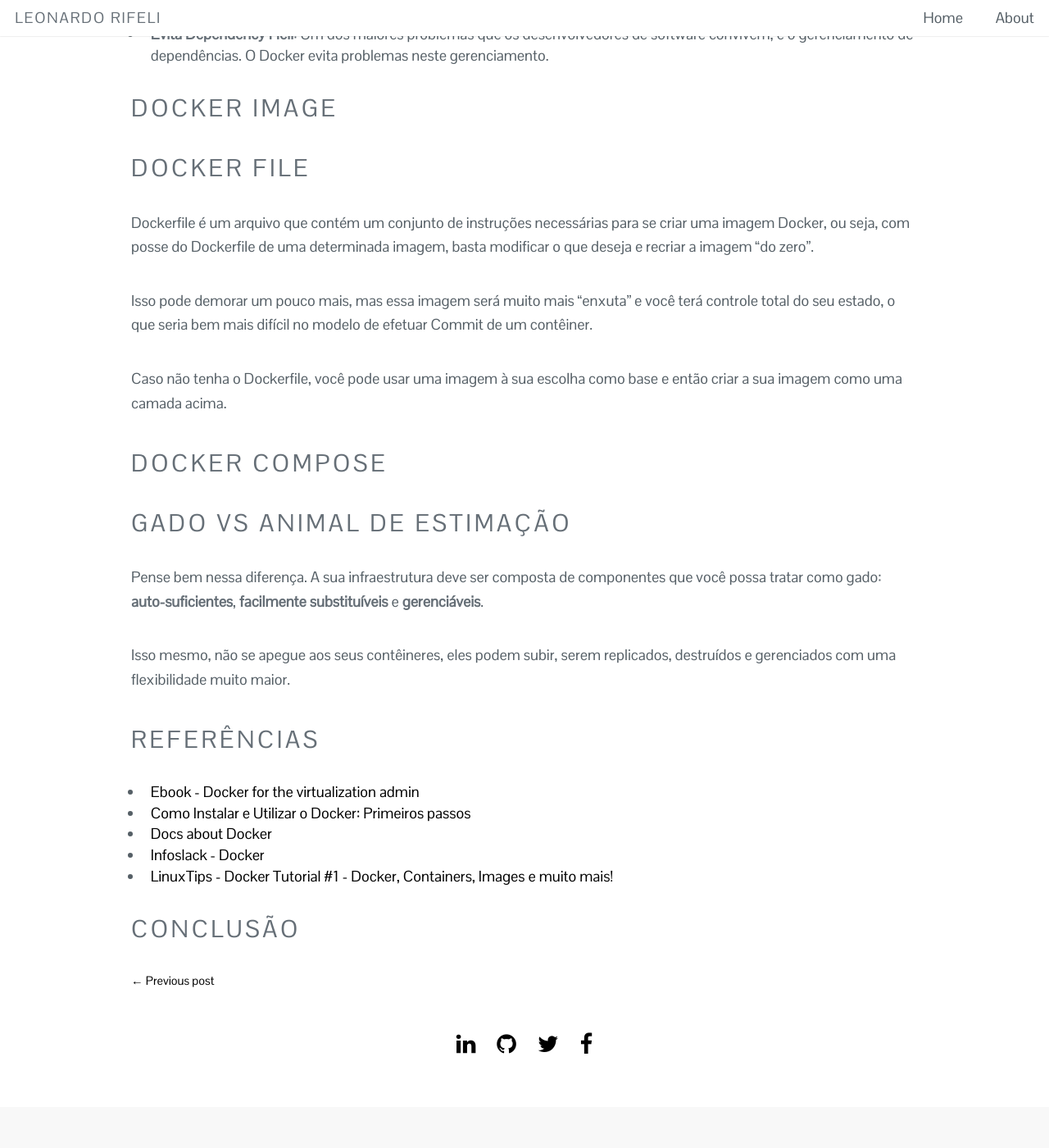
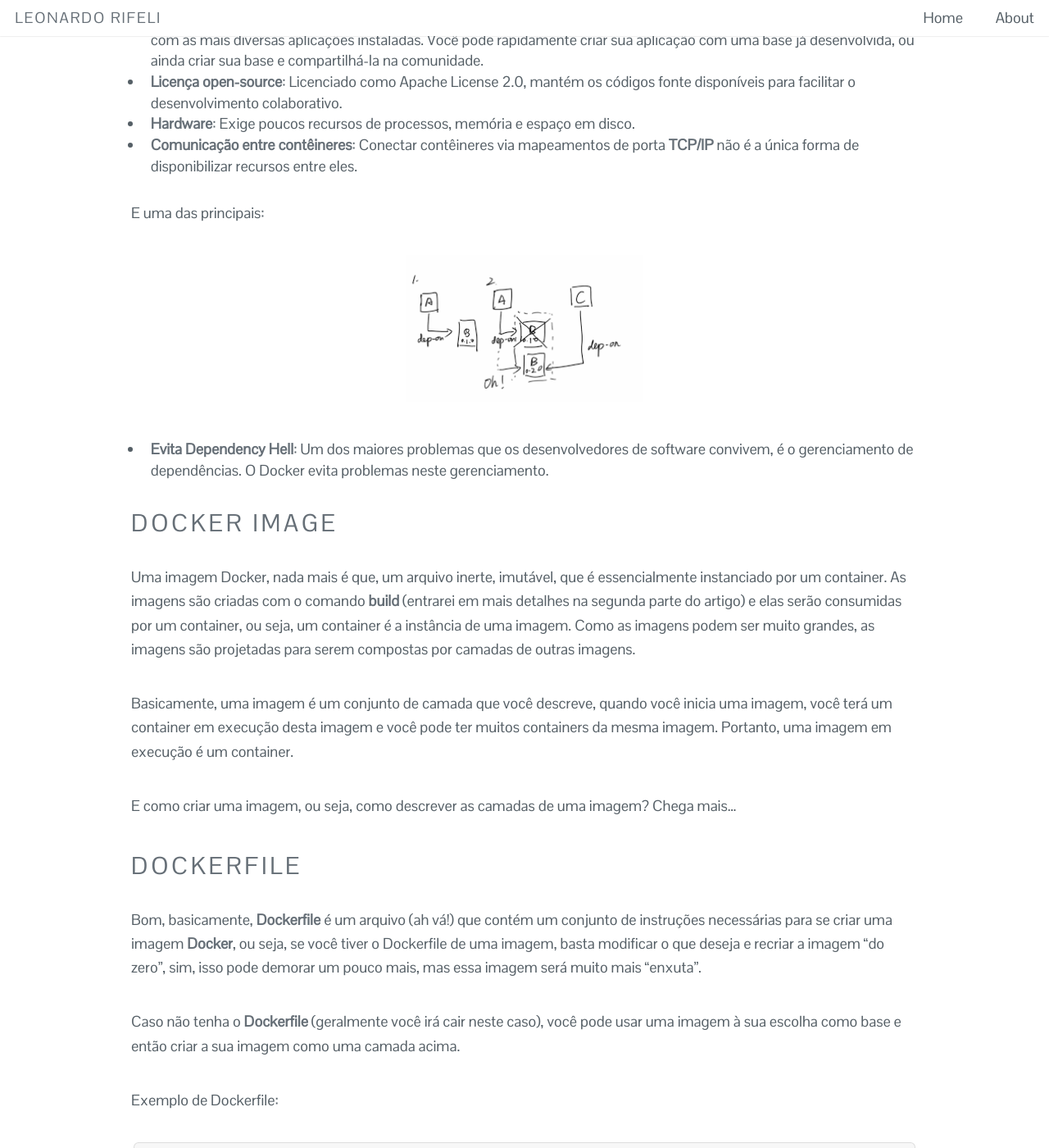
Before and after one commit to leonardorifeli/leonardorifeli-website, a Jekyll site: the page built from _posts/2016-11-05-docker-vamos-falar-sobre-virtualizacao.markdown, in a window 1280 px wide and 1400 px high, scrolled down 5612 px. Shown: the whole window at 82% size. Built offline with Jekyll 4.4.1, drawn with Linux system fonts in a browser that asks for light colours; comment, search, counter and statistics services are not loaded; some of the changed text lies outside the part shown.

Commit message:
Added a new article

````diff
--- a/_posts/2016-11-05-docker-vamos-falar-sobre-virtualizacao.markdown
+++ b/_posts/2016-11-05-docker-vamos-falar-sobre-virtualizacao.markdown
@@ -30,6 +30,8 @@
 Sim, eu fiquei alguns meses sem escrever! Sorry!
 
 Sem ressentimentos pois o assunto deste artigo é muito importante. Falaremos sobre virtualização, isso mesmo. Eu sei que se fôssemos descreve-lo em detalhes, levaríamos longos e diversos artigos. Portanto, o objetivo deste artigo é trazer um "resumão" sobre este assunto. Abordaremos sobre **virtualização tradicional**, **virtualização por contêineres** e apresentarei o **[Docker](https://www.docker.com/)** (caso não o conheça).
+
+O objetivo deste artigo é descrever as teorias por volta do tema, farei um segundo artigo, que será um **na prática** com o Docker.
 
 Sem mais delongas, chega mais que vai ser muito foda!
 
@@ -73,6 +75,13 @@
 
 {:.center}
 ![docker](/img/posts/2016/11/03/docker-system.png){:style="width: 100%;"}
+
+## Tecnologias e ideias utilizadas
+
+Cara, container não é nada novo, Docker surgiu para facilitar o uso deles. Abaixo um resumo de tecnologia e o ano da primeira versão:
+
+{:.center}
+![docker](/img/posts/2016/11/03/technologies-year.png){:style="width: 50%;"}
 
 ## O que é um contêiner?
 
@@ -120,17 +129,48 @@
 
 - **Evita Dependency Hell**: Um dos maiores problemas que os desenvolvedores de software convivem, é o gerenciamento de dependências. O Docker evita problemas neste gerenciamento.
 
-## Docker image
+## Docker Image
 
-## Docker File
+Uma imagem Docker, nada mais é que, um arquivo inerte, imutável, que é essencialmente instanciado por um container. As imagens são criadas com o comando **build** (entrarei em mais detalhes na segunda parte do artigo) e elas serão consumidas por um container, ou seja, um container é a instância de uma imagem. Como as imagens podem ser muito grandes, as imagens são projetadas para serem compostas por camadas de outras imagens.
 
-Dockerfile é um arquivo que contém um conjunto de instruções necessárias para se criar uma imagem Docker, ou seja, com posse do Dockerfile de uma determinada imagem, basta modificar o que deseja e recriar a imagem "do zero".
+Basicamente, uma imagem é um conjunto de camada que você descreve, quando você inicia uma imagem, você terá um container em execução desta imagem e você pode ter muitos containers da mesma imagem. Portanto, uma imagem em execução é um container.
 
-Isso pode demorar um pouco mais, mas essa imagem será muito mais "enxuta" e você terá controle total do seu estado, o que seria bem mais difícil no modelo de efetuar Commit de um contêiner.
+E como criar uma imagem, ou seja, como descrever as camadas de uma imagem? Chega mais...
 
-Caso não tenha o Dockerfile, você pode usar uma imagem à sua escolha como base e então criar a sua imagem como uma camada acima.
+## Dockerfile
+
+Bom, basicamente, **Dockerfile** é um arquivo (ah vá!) que contém um conjunto de instruções necessárias para se criar uma imagem **Docker**, ou seja, se você tiver o Dockerfile de uma imagem, basta modificar o que deseja e recriar a imagem "do zero", sim, isso pode demorar um pouco mais, mas essa imagem será muito mais "enxuta".
+
+Caso não tenha o **Dockerfile** (geralmente você irá cair neste caso), você pode usar uma imagem à sua escolha como base e então criar a sua imagem como uma camada acima.
+
+Exemplo de Dockerfile:
+
+```
+FROM image[:tag] # de qual imagem irá se basear
+RUN command # o que será executado por um shel (ex: apt-get update)
+WORKDIR /src # diretório "raiz" para os comandos seguintes
+COPY . /src # copia arquivos para dentro do container
+VOLUME /src # volumes compartilhados
+EXPOSE 8080 # porta liberada para fora do container
+CMD [command, params]
+```
+
+Alguns links:
+
+- [Best practices for writing Dockerfiles](https://docs.docker.com/engine/userguide/eng-image/dockerfile_best-practices/)
+- [Docker Explained: Using Dockerfiles to Automate Building of Images](https://www.digitalocean.com/community/tutorials/docker-explained-using-dockerfiles-to-automate-building-of-images)
+- [Exemplos de Dockerfile](https://github.com/kstaken/dockerfile-examples)
+- [Exemplo - Dockerfile do Mongodb](https://github.com/kstaken/dockerfile-examples/blob/master/mongodb/Dockerfile)
 
 ## Docker Compose
+
+Basicamente, é uma ferramenta para a criação e execução de múltiplos containers de aplicação.
+
+Você utiliza um arquivo do tipo **yaml** para definir como será o ambiente de sua aplicação. Sua aplicação não é sozinha, ela poderá depender de serviços como: banco de dados, redis, php, java, etc (que estará em outro container), imagine ter que subir todos estes containeres (detalhe, antes de ter que subir o container da sua aplicação). O Docker Compose irá facilitar isso. Ele é ótimo para desenvolvimento, testes e homologação, bem como para melhorar seu fluxo de integração continua. Por exemplo:
+
+- **Ambiente de desenvolvimento**: você pode simular todo o ambiente de produção, ou seja, precisando de outros serviços (conforme citado acima), basta definir isso em um arquivo .yml e quando você executar o Docker Compose, todo esse ambiente estará disponível para você.
+
+[Documentação oficial](https://docs.docker.com/compose/)
 
 ## Gado vs Animal de Estimação
 
@@ -144,6 +184,12 @@
 - [Como Instalar e Utilizar o Docker: Primeiros passos](https://www.digitalocean.com/community/tutorials/como-instalar-e-utilizar-o-docker-primeiros-passos-pt)
 - [Docs about Docker](https://docs.docker.com/)
 - [Infoslack - Docker](https://infoslack.com/docker/)
+- [Hugo Posca - Nivelando conhecimento](http://www.slideshare.net/HugoPosca/talk-31-dockernivelandoconhecimento)
+- [Hugo Posca - Docker Compose](http://www.slideshare.net/HugoPosca/talk-32-docker-compose)
 - [LinuxTips - Docker Tutorial #1 - Docker, Containers, Images e muito mais!](https://www.youtube.com/watch?v=0cDj7citEjE)
 
 ## Conclusão
+
+Bom, estou ciente que foi um post grande (comparado aos anteriores), talvez até um pouco cansativo, mas é muito importante que se entenda a teoria para praticar. Publicarei outro post, com um conteúdo mais da prática e alguns exemplos, claro, com Docker meu amigo.
+
+Peço que comentem sobre o que acharam deste artigo, o que esperam da segunda parte, enfim, qualquer feedback será importante para o desenvolvimento dos outros artigos.
````
